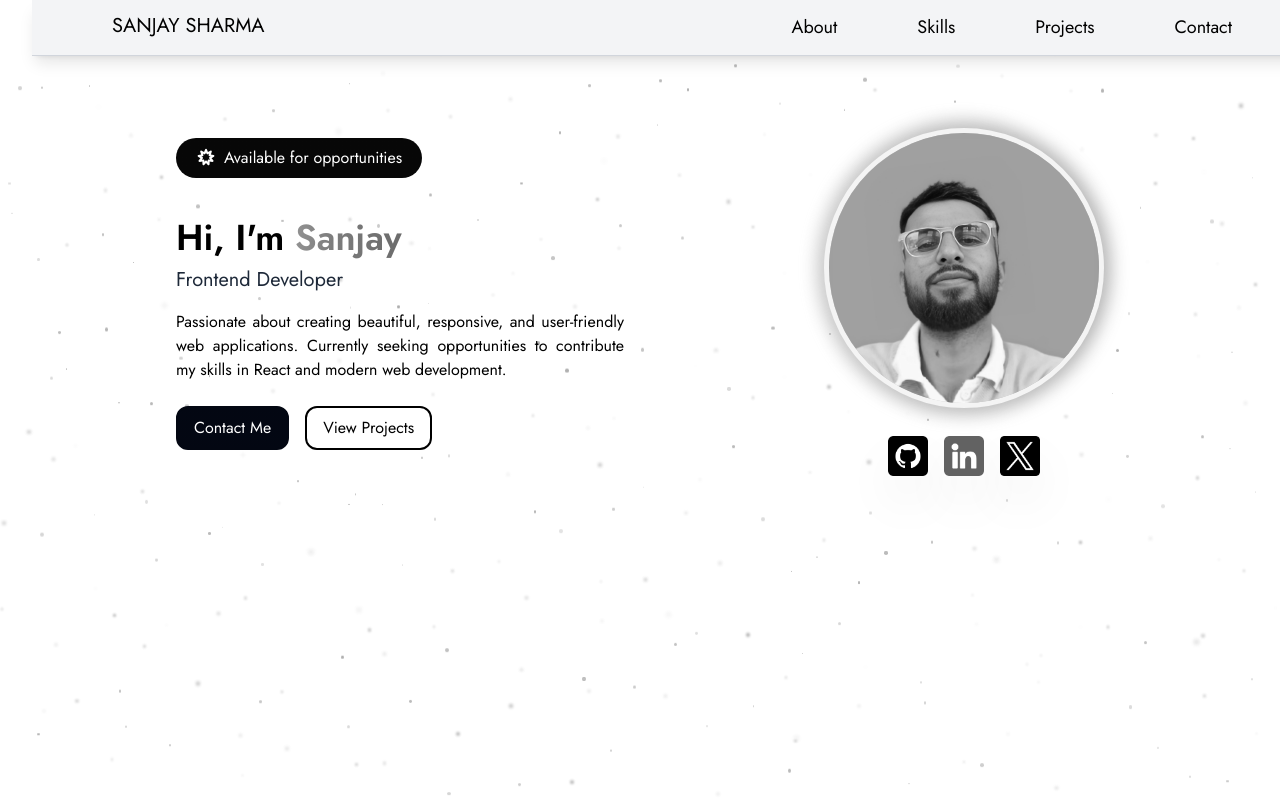
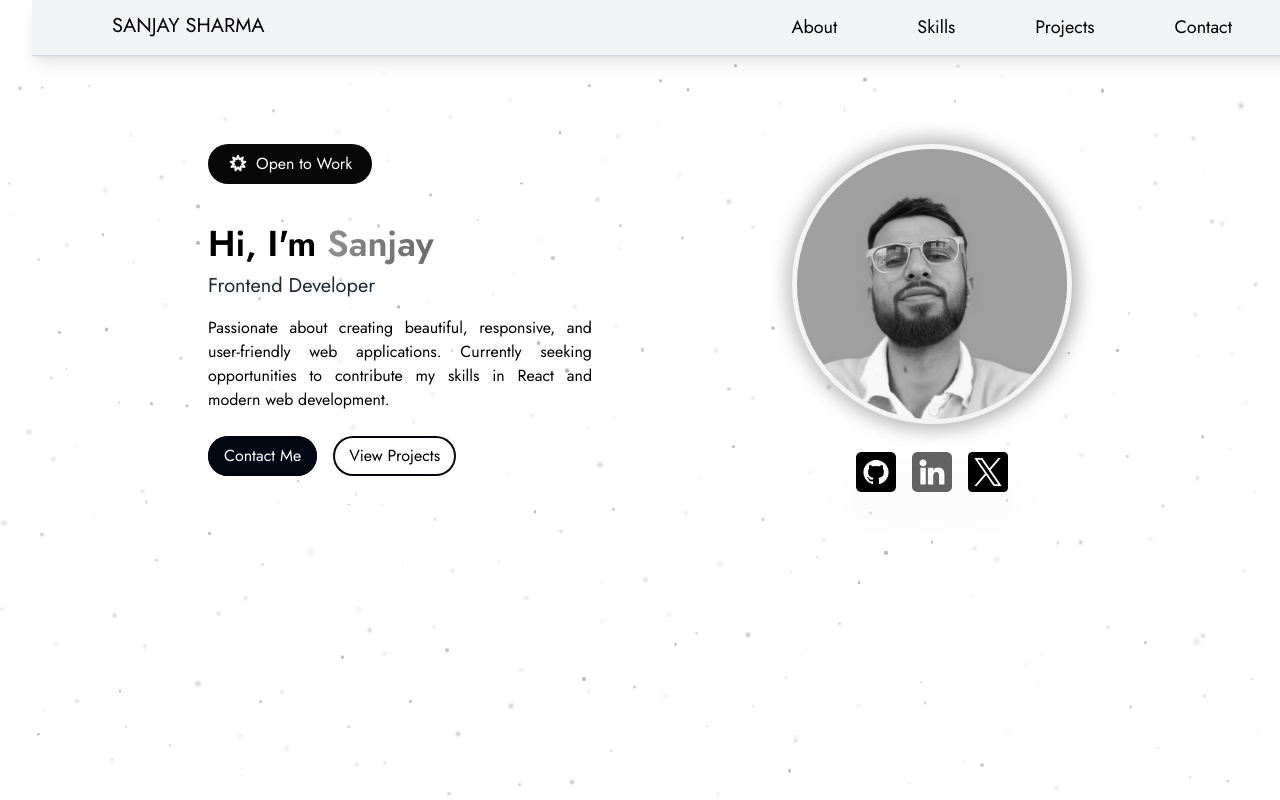
Before and after one commit to usanjay/portfolio, a React (Vite) app: page / in a window 1280 px wide. Built offline with nearby package versions, Linux system fonts and the light colour scheme.

Commit message:
fix: hero button hide border when hover

```diff
--- /dev/null
+++ b/src/components/AppButton.jsx
@@ -0,0 +1,26 @@
+
+import React from "react";
+
+function AppButton({ children, variant = "primary", className = "", ...props }) {
+    const base =
+        "duration-300 ease-in py-2 px-4 rounded-full " +
+        "hover:scale-105 active:scale-105 gradient-bg-hover bg-linear-to-r/srgb " +
+        "shadow-[inset_0_0_0_2px_rgb(3,7,18)] " +             // replaces border-gray-950
+        "hover:shadow-[inset_0_0_0_0px_rgb(3,7,18)] ";      // replaces hover:border-transparent
+
+
+    const variants = {
+        primary: "from-gray-950 to-gray-950 text-white",
+        secondary: "from-white to-white text-black hover:text-white active:text-white",
+    };
+
+    const composed = `${base} ${variants[variant] ?? ""} ${className}`.trim();
+
+    return (
+        <button className={composed} {...props}>
+            {children}
+        </button>
+    );
+}
+
+export default AppButton;
--- a/src/home/hero/Hero.jsx
+++ b/src/home/hero/Hero.jsx
@@ -1,5 +1,6 @@
 import React from 'react'
 import BubbleBg from './BubblesBg.jsx'
+import AppButton from '../../components/AppButton.jsx'
 import profile from '../../assets/profile_4k.jpg'
 import { FontAwesomeIcon } from '@fortawesome/react-fontawesome'
 import { faBahai } from '@fortawesome/free-solid-svg-icons'
@@ -7,16 +8,17 @@ import Icon from './Icon.jsx'
 
 function Hero() {
     return (
-        <div className='flex flex-col sm:flex-row-reverse items-center justify-center gap-10 sm:gap-50 p-5 sm:p-10 sm:mt-10'>
-            <BubbleBg/>
+        <div className='flex flex-col sm:flex-row-reverse items-center sm:justify-between
+        md:justify-center gap-10 md:gap-50  px-5 py-8 sm:p-10 mt-14'>
+            <BubbleBg />
 
-            <div>
+            <div className=''>
                 <div className=" duration-300 ease-in rounded-full hover:scale-105 active:scale-105 sm:grayscale
                 sm:hover:grayscale-0 mt-4 relative">
                     <div className='gradient-bg-color w-full h-full absolute -z-1 scale-105 rounded-full blur opacity-50'></div>
                     <img src={profile} alt="profile picture of sanjay"
                         className="z-1 w-50 sm:w-70 rounded-full border-5 border-gray-100
-                      duration-1000" />
+                        duration-1000" />
                 </div>
                 <div className="flex justify-center gap-4 mt-7">
                     <Icon item="github" link="https://github.com/usanjay" />
@@ -25,7 +27,7 @@ function Hero() {
                 </div>
             </div>
 
-            <div className='flex flex-col items-center max-w-md sm:items-start '>
+            <div className='flex flex-col items-center sm:w-60 md:w-sm min-w-3 sm:items-start '>
                 <div className="duration-400 flex gap-2 items-center justify-center
                 bg-linear-to-r/srgb from-gray-950 to-gray-950 gradient-bg-hover
                 text-white rounded-full grayscale-100 hover:grayscale-0 w-fit
@@ -34,7 +36,7 @@ function Hero() {
                         <FontAwesomeIcon icon={faBahai} />
                     </div>
 
-                    <div>Available for opportunities</div>
+                    <div>Open to Work</div>
                 </div>
 
                 <h1 className='text-4xl font-semibold mt-5 sm:mt-10'>Hi, I'm <span
@@ -47,15 +49,8 @@ function Hero() {
                     Currently seeking opportunities to contribute my skills in React and modern web development.</p>
 
                 <div className='mt-6 flex justify-center gap-4'>
-                    <button className="duration-300 ease-in bg-linear-to-r/srgb from-gray-950 to-gray-950 text-white py-2 px-4 rounded-xl border-2 border-gray-950
-                        gradient-bg-hover hover:scale-105 active:scale-105 hover:border-white ">
-                        Contact Me
-                    </button>
-                    <button className="bg-white text-black py-2 px-4 rounded-xl border-2 gradient-bg-hover
-                        bg-linear-to-r/srgb from-white to-white duration-300
-                        hover:scale-105 active:scale-105 hover:border-white">
-                        View Projects
-                    </button>
+                    <AppButton variant="primary">Contact Me</AppButton>
+                    <AppButton variant="secondary">View Projects</AppButton>
                 </div>
 
             </div>
```
